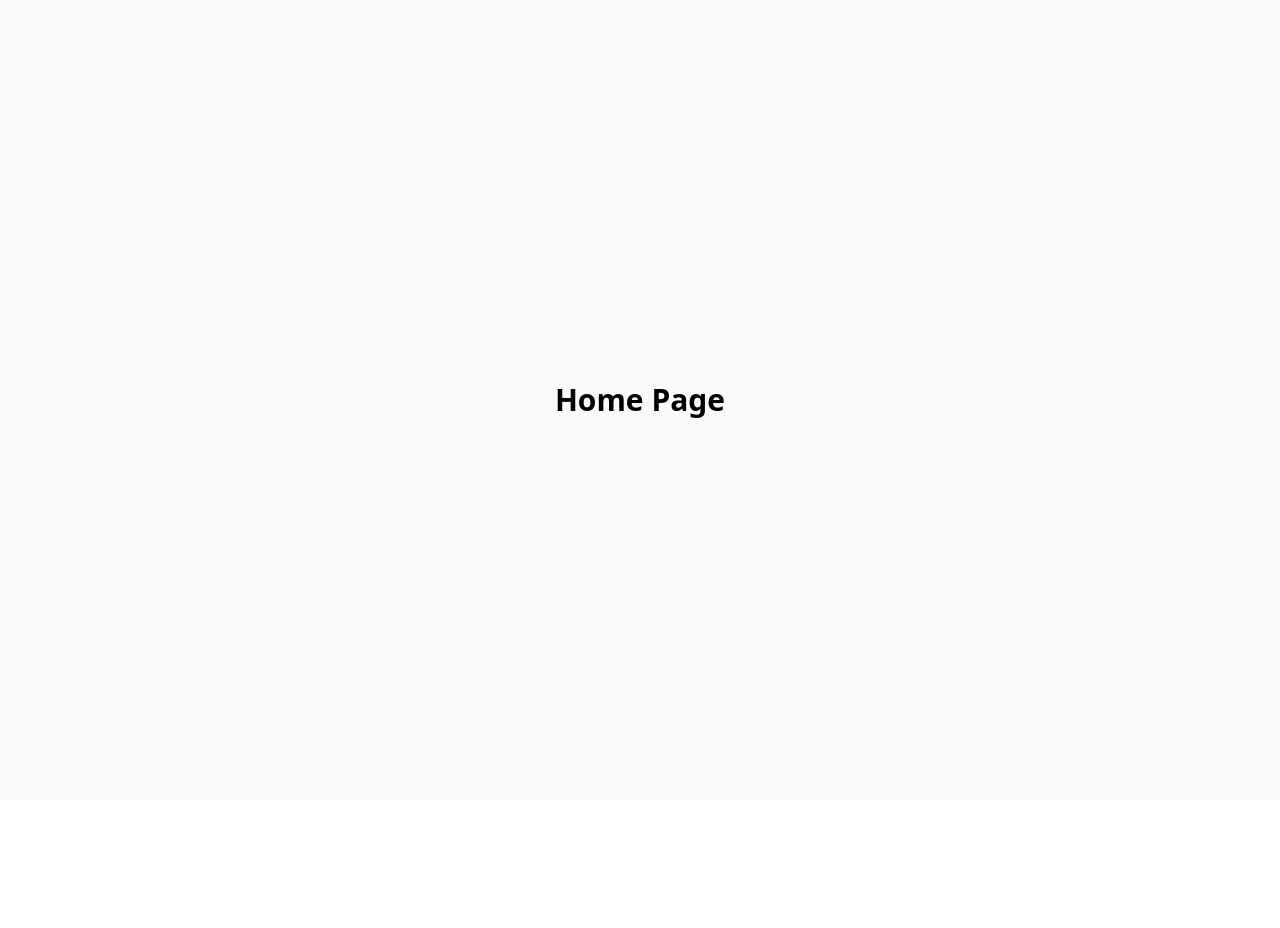
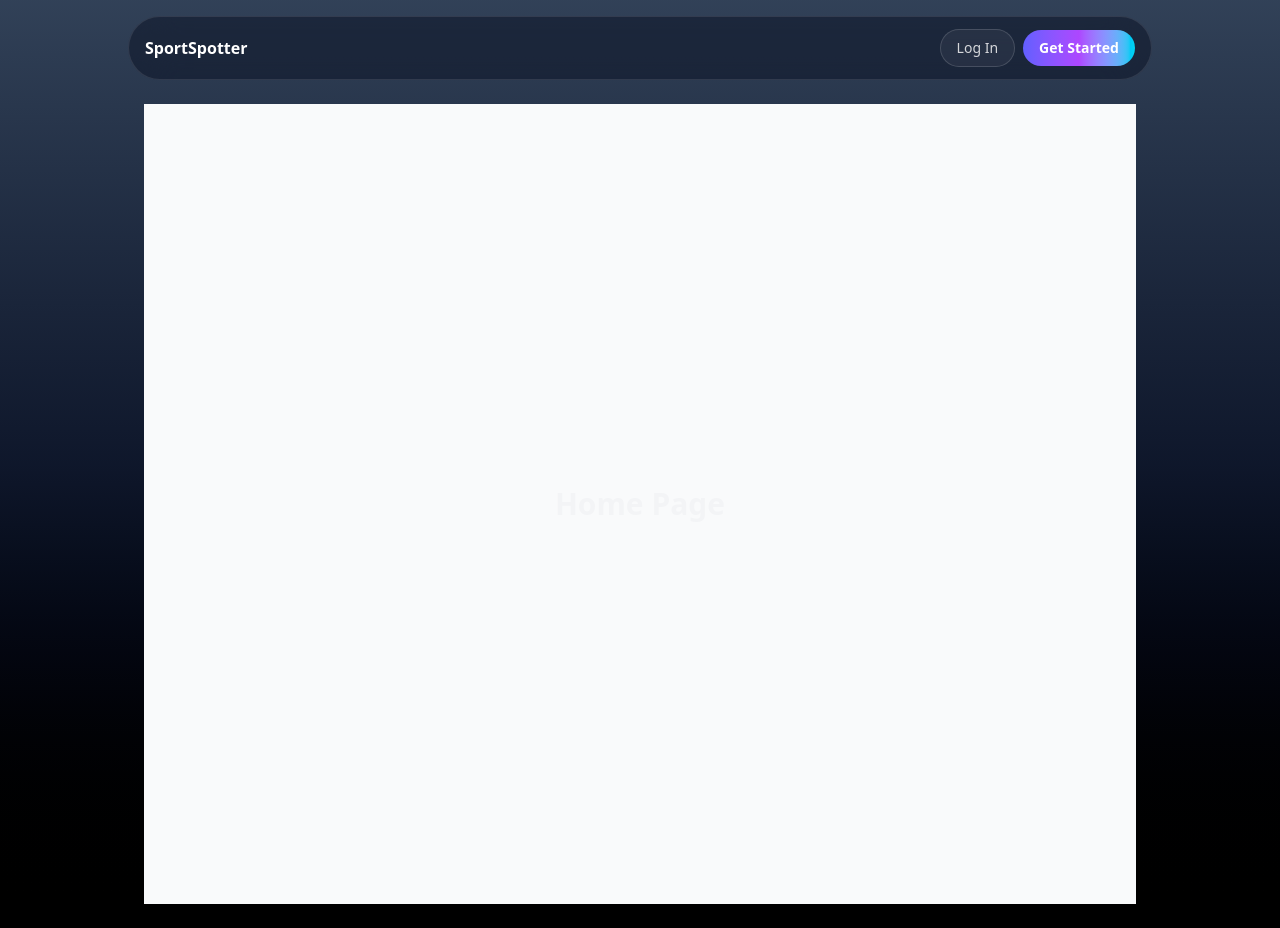
Before and after one commit to qnchoyy/SportSpotter, a React (Vite) app in the folder client/: page / in a window 1280 px wide. Before the commit the page ends 800 px from the top, so only its background shows below. Built offline with nearby package versions, Linux system fonts and the light colour scheme.

Commit message:
feat: add Navbar and RootLayout

```diff
--- a/client/src/App.tsx
+++ b/client/src/App.tsx
@@ -1,14 +1,19 @@
 import { Routes, Route, Navigate } from "react-router-dom";
 import HomePage from "./pages/HomePage";
 import LoginPage from "./pages/LoginPage";
+import RootLayout from "./layouts/RootLayout";
 
 const App = () => {
   return (
-    <Routes>
-      <Route path="/" element={<HomePage />} />
-      <Route path="/login" element={<LoginPage />} />
-      <Route path="*" element={<Navigate to="/" replace />} />
-    </Routes>
+    <>
+      <Routes>
+        <Route element={<RootLayout />}>
+          <Route path="/" element={<HomePage />} />
+          <Route path="/login" element={<LoginPage />} />
+          <Route path="*" element={<Navigate to="/" replace />} />
+        </Route>
+      </Routes>
+    </>
   );
 };
 
--- /dev/null
+++ b/client/src/components/layout/Navbar.tsx
@@ -0,0 +1,38 @@
+import { NavLink } from "react-router-dom";
+
+const Navbar = () => {
+  return (
+    <div className="sticky top-0 z-50 px-4 pt-4">
+      <div className="mx-auto max-w-5xl">
+        <div className="rounded-full border border-white/10 bg-slate-950/40 px-4 py-3 backdrop-blur-xl">
+          <div className="flex items-center justify-between">
+            <NavLink
+              to="/"
+              className="font-semibold text-white transition hover:text-white/90"
+            >
+              SportSpotter
+            </NavLink>
+
+            <div className="flex items-center gap-2">
+              <NavLink
+                to="/login"
+                className="rounded-full border border-white/15 bg-white/5 px-4 py-2 text-sm font-medium text-white/80 transition hover:bg-white/10 hover:text-white"
+              >
+                Log In
+              </NavLink>
+
+              <NavLink
+                to="/"
+                className="rounded-full bg-gradient-to-r from-indigo-500 via-purple-500 to-cyan-400 px-4 py-2 text-sm font-semibold text-white shadow-[0_12px_30px_-18px_rgba(99,102,241,1)] transition hover:brightness-110 active:brightness-95"
+              >
+                Get Started
+              </NavLink>
+            </div>
+          </div>
+        </div>
+      </div>
+    </div>
+  );
+};
+
+export default Navbar;
--- /dev/null
+++ b/client/src/layouts/RootLayout.tsx
@@ -0,0 +1,16 @@
+import { Outlet } from "react-router-dom";
+import Navbar from "../components/layout/Navbar";
+
+const RootLayout = () => {
+  return (
+    <div className="min-h-screen bg-gradient-to-b from-slate-700 via-slate-900 to-black text-gray-100">
+      <Navbar />
+
+      <main className="mx-auto max-w-5xl px-4 py-6">
+        <Outlet />
+      </main>
+    </div>
+  );
+};
+
+export default RootLayout;
```
